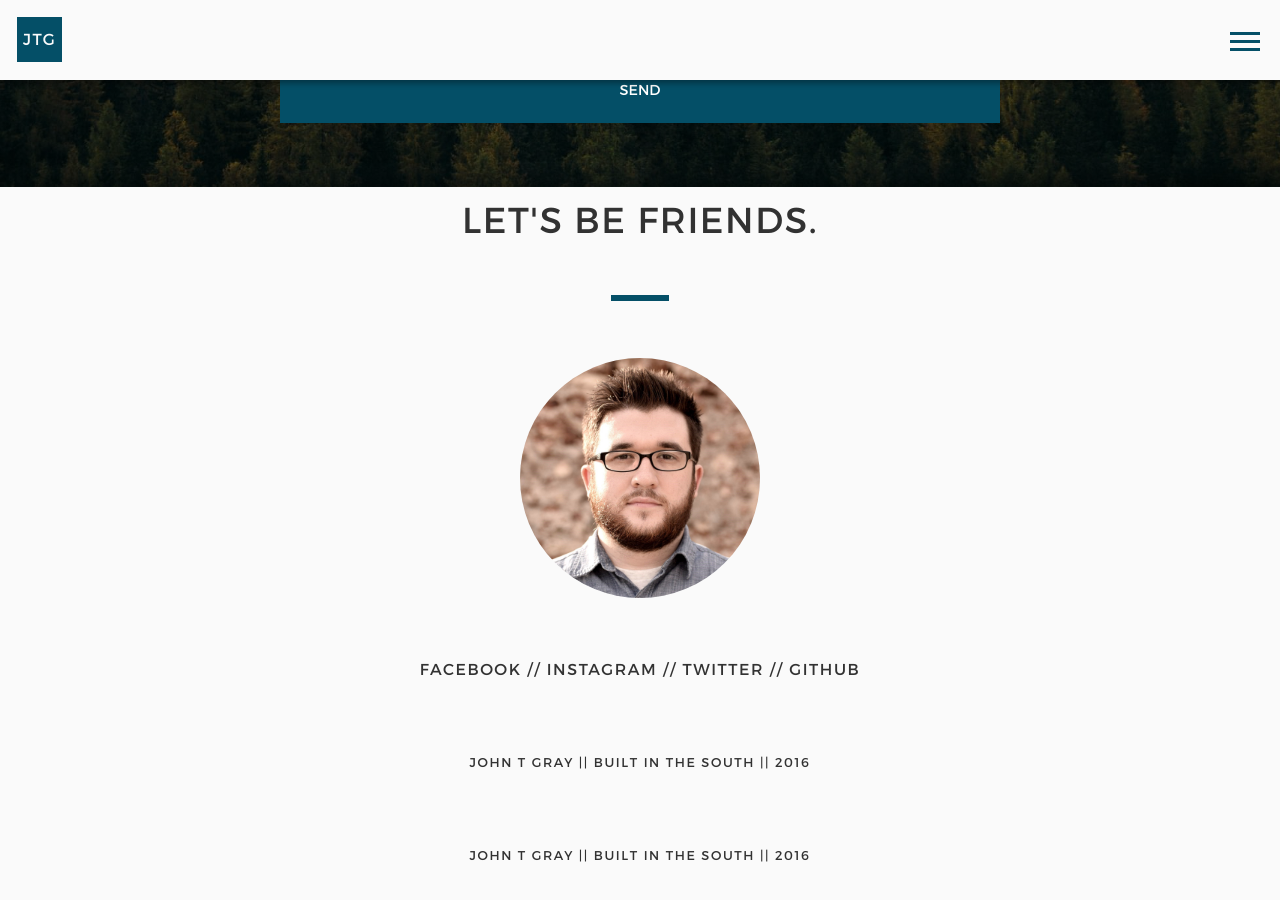
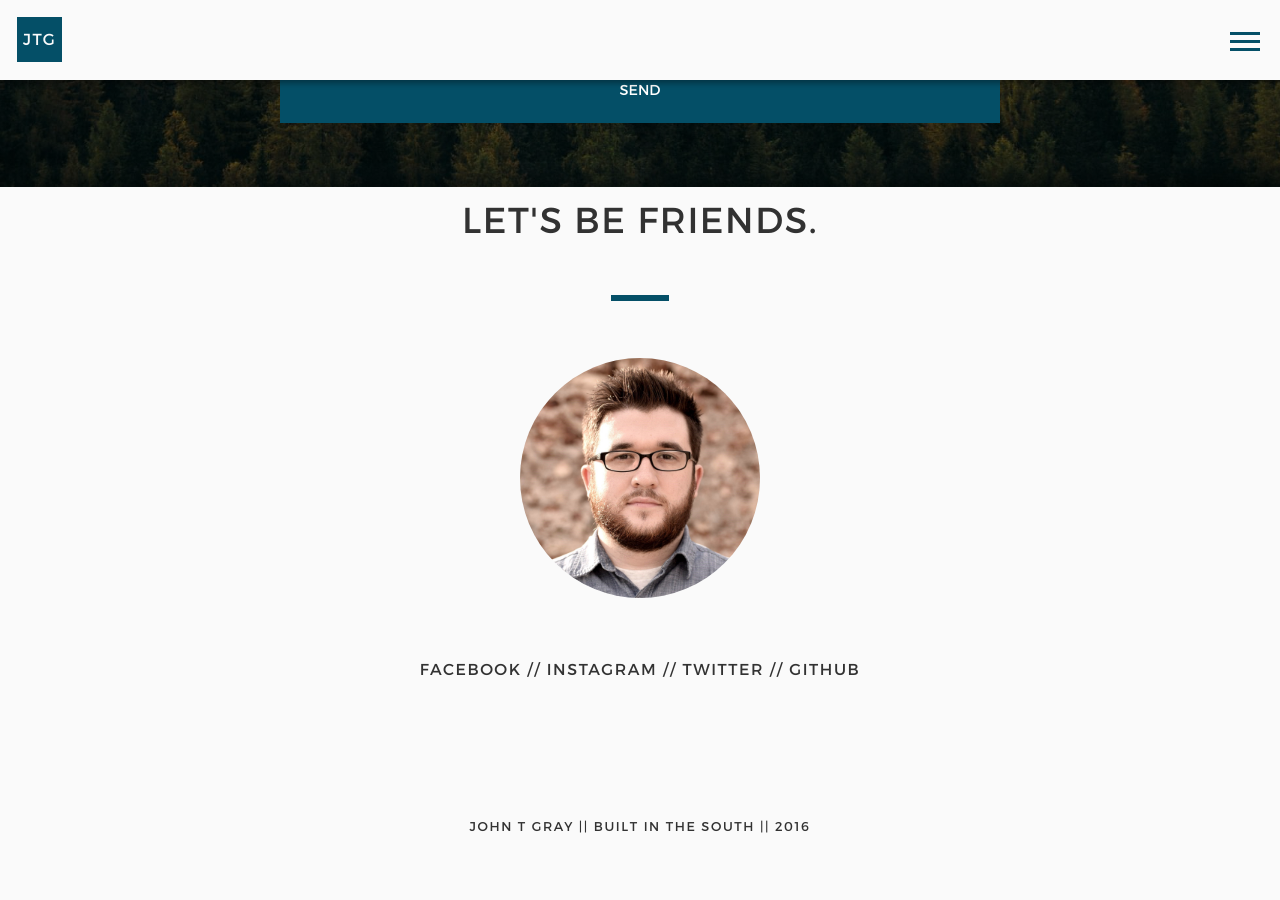
Before and after one commit to jtgry/personal-blog-old, a Jekyll site: the page built from index.html, in a window 1280 px wide and 900 px high, scrolled down 4928 px. Built offline with Jekyll 4.4.1, drawn with Linux system fonts in a browser that asks for light colours; nearby versions of some CDN libraries; after the commit the page ends 5800 px from its top, so only the background shows below that.

Commit message:
Updated '/index.html' via CloudCannon

```diff
--- a/index.html
+++ b/index.html
@@ -66,6 +66,5 @@
       <li>//</li>
       <li><a href="//github.com/jtgry">GITHUB</a></li>
     </ul>
-    <small class="copyright">JOHN T GRAY || BUILT IN THE SOUTH || 2016</small>
   </div>
 </section>
```
